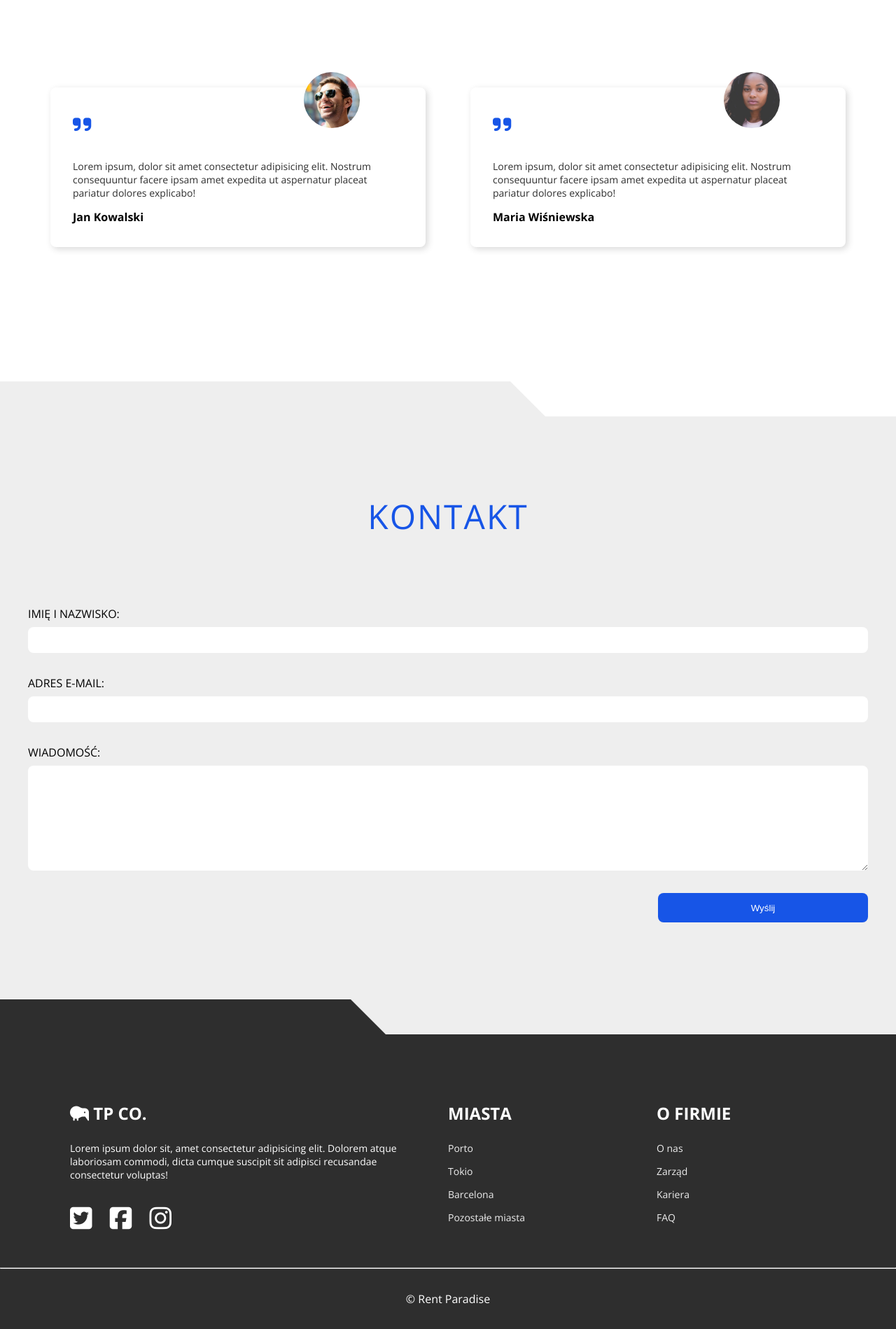
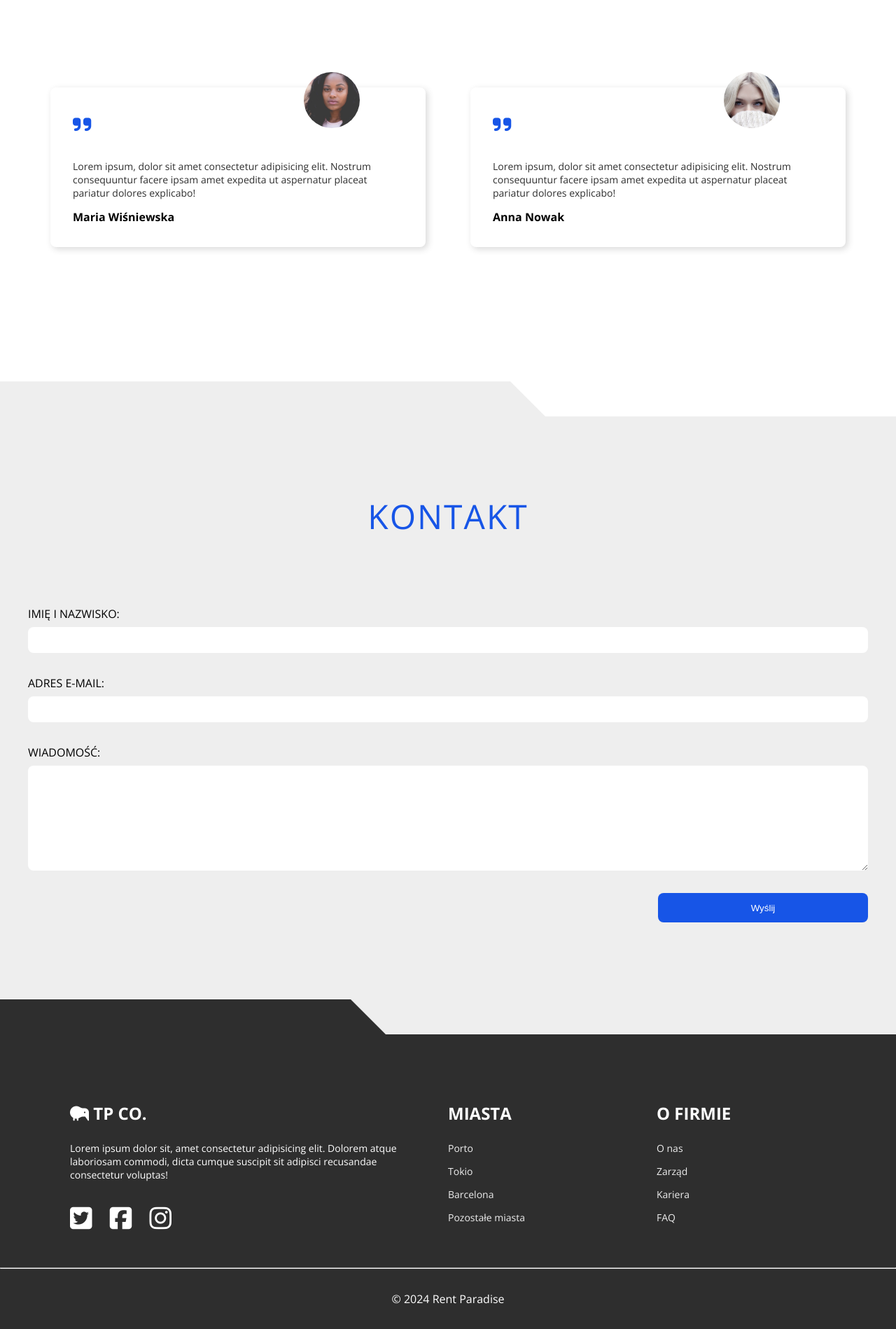
Before and after one commit to jakubhorn/RentParadise, a plain HTML site: page index.html in a window 1280 px wide. Shown: the part 5519-7418 px from the top of the page at 70% size. Drawn offline with nearby package versions, Linux system fonts and the light colour scheme.

Commit message:
jsUpgrade

```diff
--- a/js/main.js
+++ b/js/main.js
@@ -1,6 +1,9 @@
 const nav = document.querySelector('.nav')
 const navBtn = document.querySelector('.burger-btn')
 const allNavItems = document.querySelectorAll('.nav__item')
+const navBtnBars = document.querySelector('.burger-btn__bars')
+const allSections = document.querySelectorAll('.section')
+const footerYear = document.querySelector('.footer__year')
 
 const handleNav = () => {
 	nav.classList.toggle('nav--active')
@@ -24,4 +27,22 @@ const handleNavItemAnimation = () => {
 	})
 }
 
+const handleObserver = () => {
+	const currentSection = window.scrollY
+	allSections.forEach(section => {
+		if (section.classList.contains('white-section') && section.offsetTop <= currentSection + 60) {
+			navBtnBars.classList.add('black-bars-color')
+		} else if (!section.classList.contains('white-section') && section.offsetTop <= currentSection + 60) {
+			navBtnBars.classList.remove('black-bars-color')
+		}
+	})
+}
+
+const handleCurrentYear = () => {
+	const year = new Date().getFullYear()
+	footerYear.innerText = year
+}
+
+handleCurrentYear()
 navBtn.addEventListener('click', handleNav)
+window.addEventListener('scroll', handleObserver)
--- a/sass/main.scss
+++ b/sass/main.scss
@@ -125,6 +125,12 @@ body {
 
 .nav-items-animation {
 	animation: navItemsAnimation 1s both;
+}
+
+.black-bars-color,
+.black-bars-color::after,
+.black-bars-color::before {
+	background-color: $dark;
 }
 
 //HEADER
```
Also changed, not shown: css/main.css, 1 other file.
